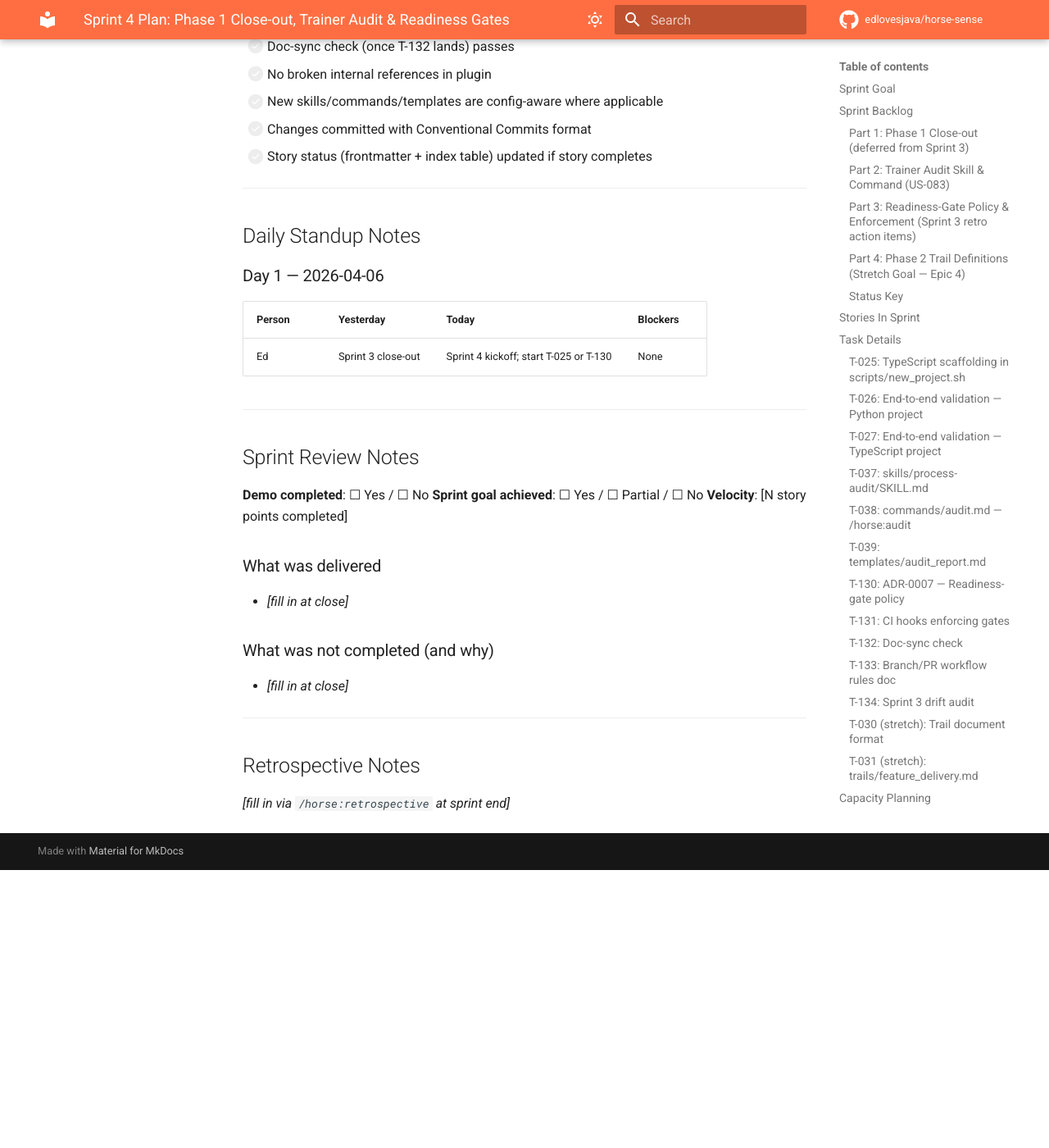
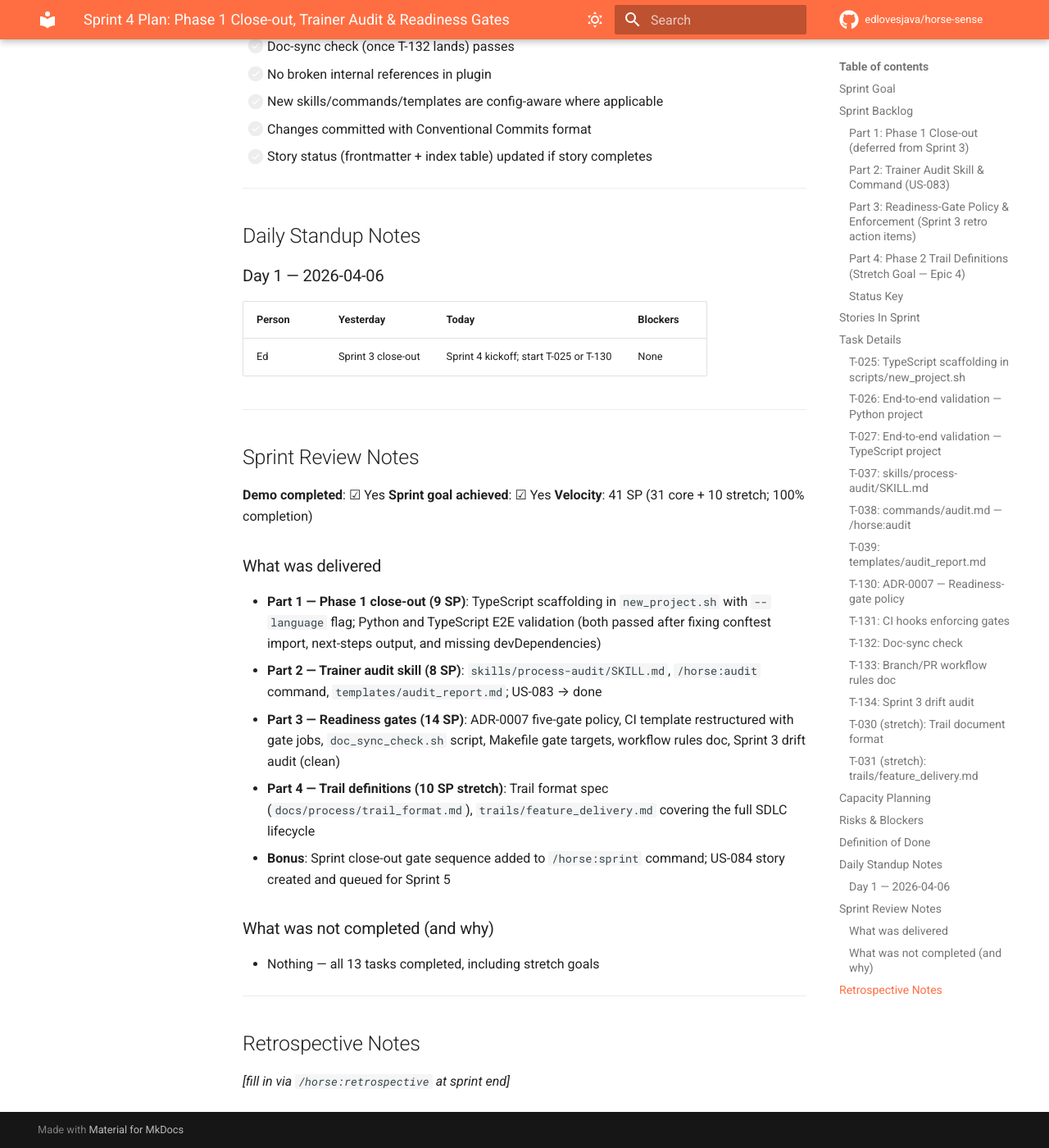
Before and after one commit to edlovesjava/horse-sense, an MkDocs documentation site: the page built from docs/plans/sprints/sprint_4_plan.md, in a window 1280 px wide and 1400 px high, scrolled down 8285 px. Shown: the whole window at 82% size. Built offline with MkDocs 1.6.1 and Material for MkDocs 9.7.7, drawn with Linux system fonts in a browser that asks for light colours; comment, search, counter and statistics services are not loaded; before the commit the page ends 9346 px from its top, so only the background shows below that.

Commit message:
chore(sprint-4): close out sprint — 41 SP delivered, all tasks done
Sprint 4 complete: Phase 1 close-out (9 SP), trainer audit US-083 (8 SP),
readiness gates (14 SP), trail definitions stretch (10 SP). Velocity: 41 SP
(100% completion). US-084 deferred to Sprint 5.

Co-Authored-By: Claude Opus 4.6 (1M context) <noreply@anthropic.com>

```diff
--- a/docs/plans/sprints/sprint_4_plan.md
+++ b/docs/plans/sprints/sprint_4_plan.md
@@ -270,17 +270,21 @@ A task is **Done** when:
 
 ## Sprint Review Notes
 
-**Demo completed**: ☐ Yes / ☐ No
-**Sprint goal achieved**: ☐ Yes / ☐ Partial / ☐ No
-**Velocity**: [N story points completed]
+**Demo completed**: ☑ Yes
+**Sprint goal achieved**: ☑ Yes
+**Velocity**: 41 SP (31 core + 10 stretch; 100% completion)
 
 ### What was delivered
 
-- _[fill in at close]_
+- **Part 1 — Phase 1 close-out (9 SP)**: TypeScript scaffolding in `new_project.sh` with `--language` flag; Python and TypeScript E2E validation (both passed after fixing conftest import, next-steps output, and missing devDependencies)
+- **Part 2 — Trainer audit skill (8 SP)**: `skills/process-audit/SKILL.md`, `/horse:audit` command, `templates/audit_report.md`; US-083 → done
+- **Part 3 — Readiness gates (14 SP)**: ADR-0007 five-gate policy, CI template restructured with gate jobs, `doc_sync_check.sh` script, Makefile gate targets, workflow rules doc, Sprint 3 drift audit (clean)
+- **Part 4 — Trail definitions (10 SP stretch)**: Trail format spec (`docs/process/trail_format.md`), `trails/feature_delivery.md` covering the full SDLC lifecycle
+- **Bonus**: Sprint close-out gate sequence added to `/horse:sprint` command; US-084 story created and queued for Sprint 5
 
 ### What was not completed (and why)
 
-- _[fill in at close]_
+- Nothing — all 13 tasks completed, including stretch goals
 
 ---
 
```
